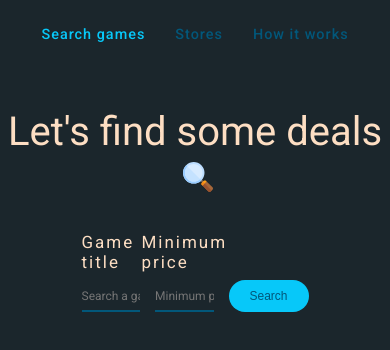
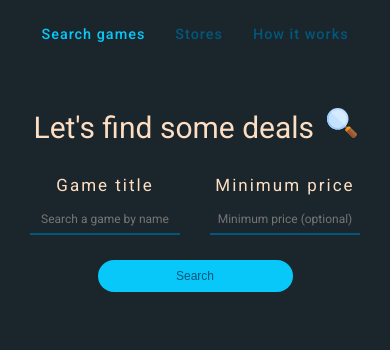
Before and after one commit to Jztemperor/game-deals, a React (Create React App) app: page / in a window 390 px wide. Shown: the top 350 px of the page. Built offline with nearby package versions, Linux system fonts and the light colour scheme.

Commit message:
DealsForm component responsive fixes added.

```diff
--- a/src/components/DealsForm.module.css
+++ b/src/components/DealsForm.module.css
@@ -28,6 +28,7 @@ form {
     justify-content: center;
     align-items: center;
 
+
 }
 
 .input_group{
@@ -35,8 +36,7 @@ form {
     flex-direction: column;
     align-items: center;
     justify-content: center;
-    margin-right: 15px;
-    width: 15%;
+    margin-right: 30px;
 }
 
 .input_group > label {
@@ -48,7 +48,7 @@ form {
 
 .input_group > input {
     font-family: inherit;
-    width: 100%;
+    min-width: 200px;
     border: 0;
     border-bottom: 2px solid #02577a;
     outline: 0;
@@ -59,7 +59,6 @@ form {
     transition: border-color 0.2s;
     font-size: 12px;
     text-align: center;
-
 }
 
 .input_group > input:focus{
@@ -92,3 +91,35 @@ input::-webkit-inner-spin-button {
 input[type=number] {
     -moz-appearance:textfield; /* Firefox */
 }
+
+@media screen  and (max-width: 600px){
+    .header_container > h1 {
+        font-size: 30px;
+    }
+}
+
+@media screen  and (max-width: 550px){
+    form{
+        flex-wrap: wrap;
+    }
+
+    .input_group{
+        margin-bottom: 25px;
+    }
+
+    .input_group:last-of-type{
+        margin-right: 0;
+    }
+
+  .submit{
+        flex-basis: 50%;
+        width: 30% !important;
+    }
+}
+
+@media screen and (max-width: 450px){
+    .input_group > input{
+        min-width: 0;
+        width: 150px;
+    }
+}
--- a/src/components/DealsForm.tsx
+++ b/src/components/DealsForm.tsx
@@ -1,8 +1,8 @@
-import React, { Fragment } from 'react';
+import React, { Fragment, FC } from 'react';
 import styles from './DealsForm.module.css';
 import search from '../img/search.svg';
 
-const DealsForm = () => {
+const DealsForm: FC = () => {
   return (
     <Fragment>
       <div className={styles.header_container}>
```
